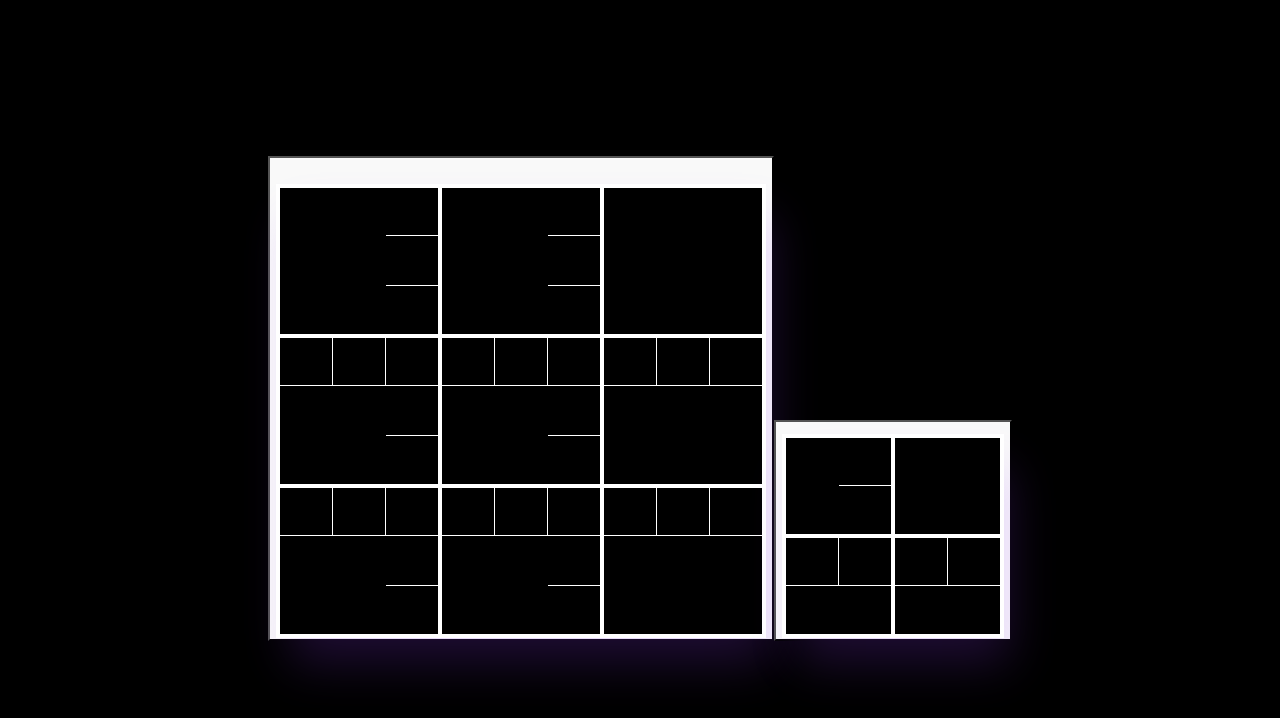
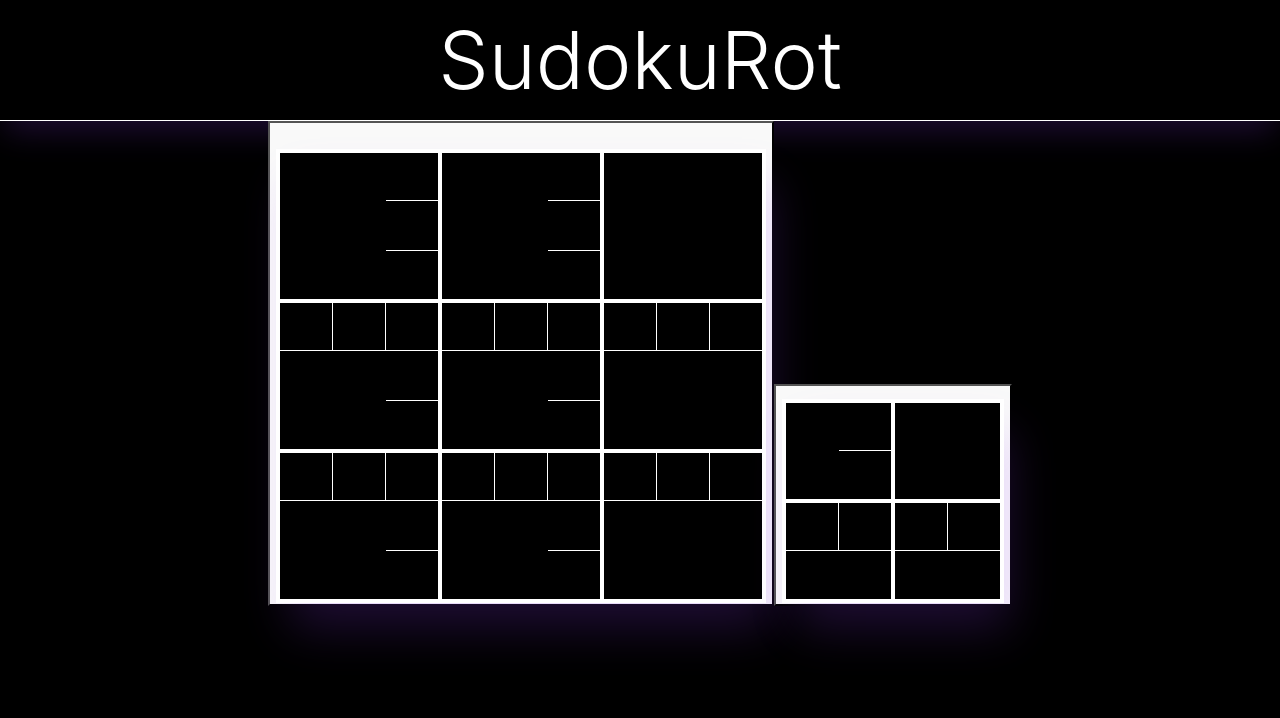
Before and after one commit to ConnorWhite9/reactSudoku, a React (Vite) app in the folder reactSudoku/: page / in a window 1280 px wide. Shown: the top 718 px of the page. Built offline with nearby package versions, Linux system fonts and the light colour scheme.

Commit message:
Added cool navbar

```diff
--- a/reactSudoku/src/App.css
+++ b/reactSudoku/src/App.css
@@ -1,6 +1,6 @@
 #root {
-  margin: 0 auto;
-  padding: 2rem;
+  height: 100%;
+  width: 100%;
   text-align: center;
   background-color: black;
 }
@@ -111,13 +111,16 @@ body {
 }
 
 .sudokuInput {
-  width: 50px;
-  height: 50px;
+  width: 3rem;
+  height: 3rem;
   background-color: rgb(0, 0, 0);
   border: none;
   text-align: center;
   border-radius: 0px;
   color: white;
+  font-size: 1rem;
+  outline: none;
+
 }
 
 .purple {
--- a/reactSudoku/src/App.jsx
+++ b/reactSudoku/src/App.jsx
@@ -4,16 +4,21 @@ import { BrowserRouter as Router, Routes, Route } from "react-router-dom";
 import Home from './pages/Home';
 import SudokuPage from './pages/SudokuPage';
 import Test from './pages/Test';
+import Navbar from './components/Navbar';
 
 function App() {
   return (
+    <>
+
       <Router>
+        <Navbar />
         <Routes>
           <Route path="/" element={<Home />} />
           <Route path="/sudokuPage/:type" element={<SudokuPage />} />
           <Route path="/test" element={<Test />} />
         </Routes>
       </Router>
+    </>
   );
 }
 
--- /dev/null
+++ b/reactSudoku/src/components/Navbar.jsx
@@ -0,0 +1,17 @@
+import React from "react";
+import "../styles/Navbar.css";
+import { Link } from "react-router";
+
+const Navbar = () => {
+
+    return (<>
+
+        <div className="navContainer">
+            <text className="navStatement"><Link style={{color: 'white'}} to={"/"}>SudokuRot</Link></text>
+        </div>
+
+    </>);
+}
+
+
+export default Navbar;
--- a/reactSudoku/src/index.css
+++ b/reactSudoku/src/index.css
@@ -14,18 +14,13 @@
 }
 
 a {
-  font-weight: 500;
-  color: #646cff;
-  text-decoration: inherit;
-}
-a:hover {
-  color: #535bf2;
+  outline: none;
+  text-decoration: none;
 }
 
 body {
   margin: 0;
   display: flex;
-  place-items: center;
   min-width: 320px;
   min-height: 100vh;
 }
@@ -43,7 +38,7 @@ h1 {
     background-color: #ffffff;
   }
   a:hover {
-    color: #747bff;
+
   }
   button {
     background-color: #f9f9f9;
--- /dev/null
+++ b/reactSudoku/src/styles/Navbar.css
@@ -0,0 +1,15 @@
+.navContainer {
+    width: 100vw;
+    height: 10%;
+    border-bottom-width: 1px;
+    border-bottom-color: white;
+    border-bottom-style: solid;
+    box-shadow: rgba(151, 65, 252, 0.2) 0 15px 30px -5px;
+}
+
+.navStatement{
+    font-size: 5rem;
+    text-align: center;
+    font-weight: 275;
+    color: white;
+}
```
Lines whose indentation alone changed are shown as unchanged.
